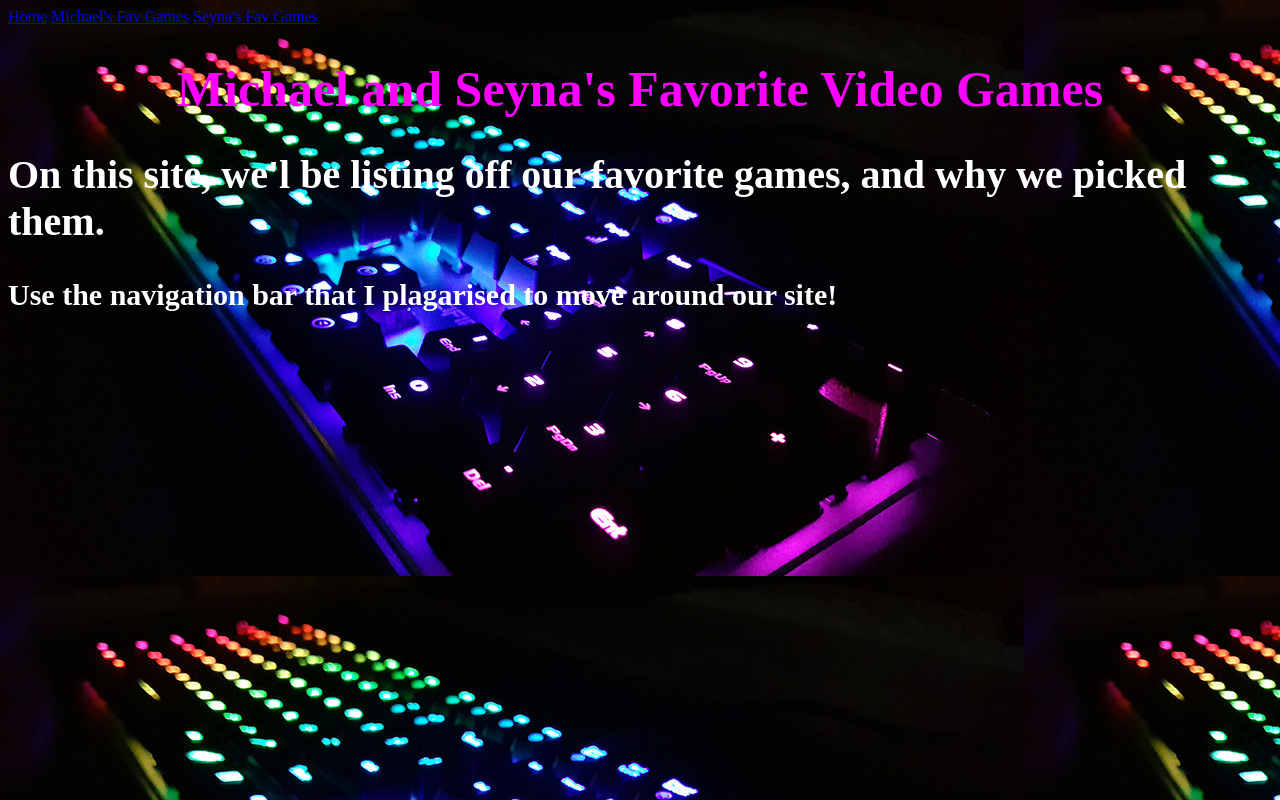
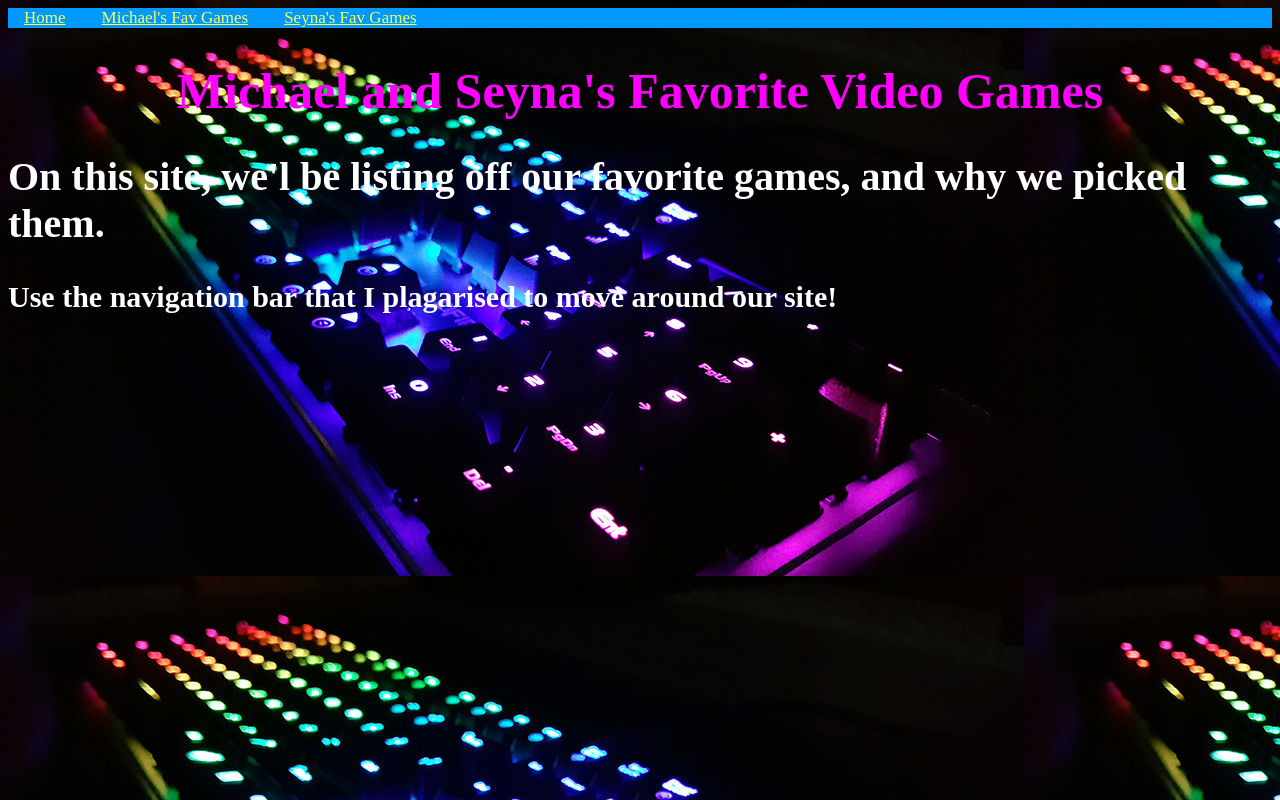
Before and after one commit to gladstonema/V-Game-Project, a plain HTML site: page index.html in a window 1280 px wide. Drawn offline with Linux system fonts and the light colour scheme.

Commit message:
Add files via upload

```diff
--- a/style.css
+++ b/style.css
@@ -20,10 +20,16 @@ h3 {
 }
 
 .topnav {
-    font-color: #8095d6;
+    background-color: #0099ff;
     overflow: hidden;
+}
+
+.topnav a {
+    color: #ffff4d;
+    text-align: center;
+    padding: 14px 16px;
+    font-size: 17px;
 }
 
 body {
     background-image: url("keybackground.jpg");
-}
```
